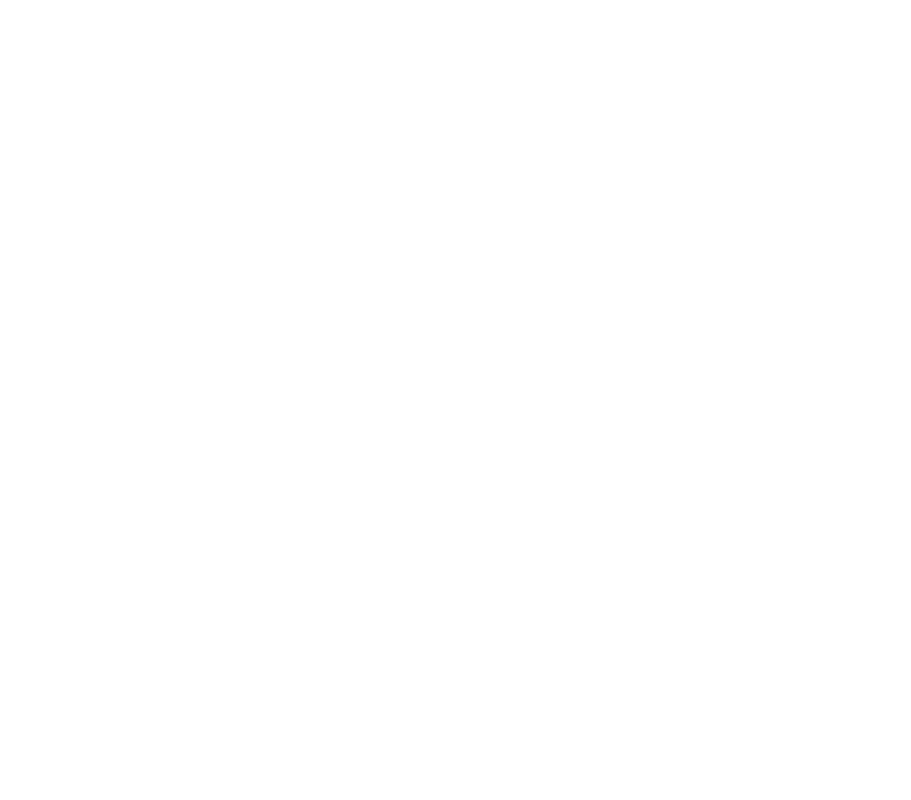
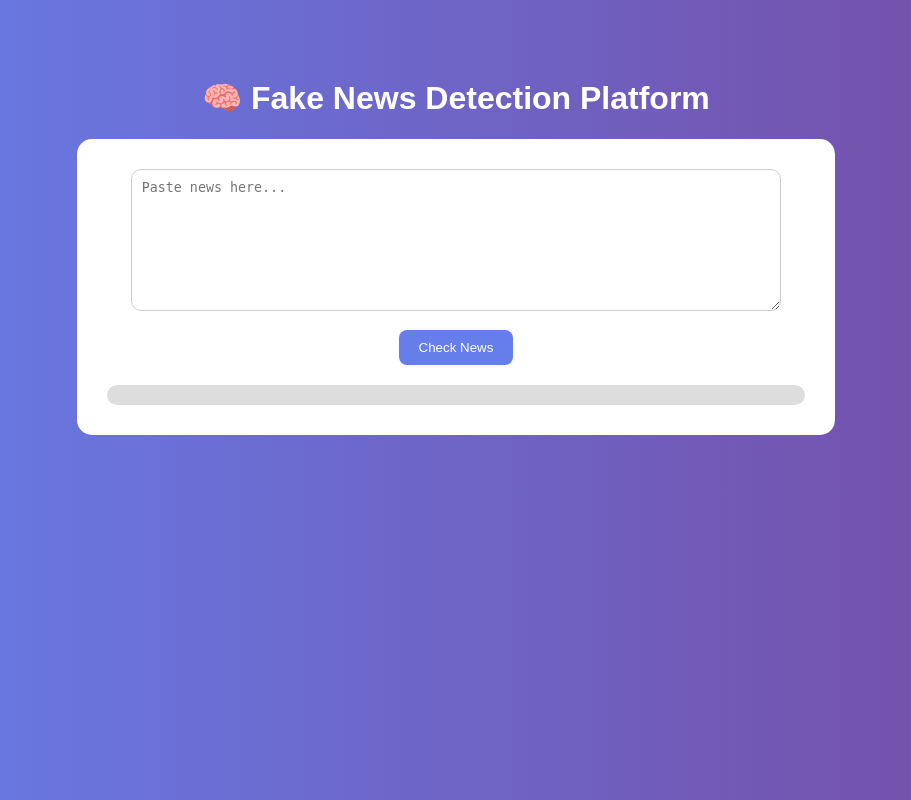
Before and after one commit to aliha-code/fake-news-detector, a Flask app: page / in a window 1280 px wide. Before the commit the part shown is empty. Shown: the whole page, without its empty margins (184-1095 px from the left). Run offline with Flask 3, Linux system fonts and the light colour scheme; parts of the project's set-up code (start-up, migrations or seed data) failed here and were passed over.

Commit message:
fixed html structure

```diff
--- a/templates/index.html
+++ b/templates/index.html
@@ -1,3 +1,84 @@
+<!DOCTYPE html>
+<html>
+<head>
+    <title>Fake News Detector</title>
+
+    <style>
+        body {
+            font-family: Arial;
+            background: linear-gradient(to right, #667eea, #764ba2);
+            color: white;
+            text-align: center;
+            padding: 50px;
+        }
+
+        .container {
+            background: white;
+            color: black;
+            padding: 30px;
+            border-radius: 15px;
+            width: 60%;
+            margin: auto;
+        }
+
+        textarea {
+            width: 90%;
+            height: 120px;
+            padding: 10px;
+            border-radius: 10px;
+            border: 1px solid #ccc;
+        }
+
+        button {
+            margin-top: 15px;
+            padding: 10px 20px;
+            border: none;
+            border-radius: 8px;
+            background: #667eea;
+            color: white;
+            cursor: pointer;
+        }
+
+        #result {
+            margin-top: 20px;
+            font-size: 18px;
+            font-weight: bold;
+        }
+
+        .bar-container {
+            width: 100%;
+            background: #ddd;
+            border-radius: 10px;
+            margin-top: 10px;
+        }
+
+        .bar {
+            height: 20px;
+            border-radius: 10px;
+            width: 0%;
+        }
+    </style>
+</head>
+
+<body>
+
+    <h1>🧠 Fake News Detection Platform</h1>
+
+    <div class="container">
+
+        <textarea id="newsText" placeholder="Paste news here..."></textarea><br>
+
+        <button onclick="checkNews()">Check News</button>
+
+        <div id="result"></div>
+
+        <div class="bar-container">
+            <div id="scoreBar" class="bar"></div>
+        </div>
+
+    </div>
+
+    <!-- ✅ SCRIPT MUST BE HERE -->
     <script>
     function checkNews() {
         let text = document.getElementById("newsText").value;
@@ -46,5 +127,6 @@ function checkNews() {
         });
     }
     </script>
+
 </body>
 </html>
```
Lines whose indentation alone changed are shown as unchanged.
